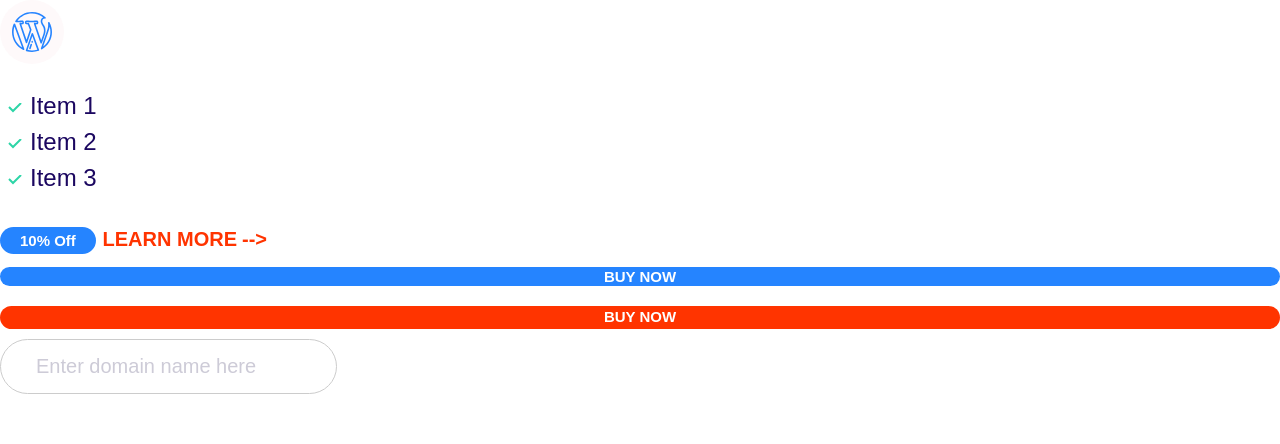
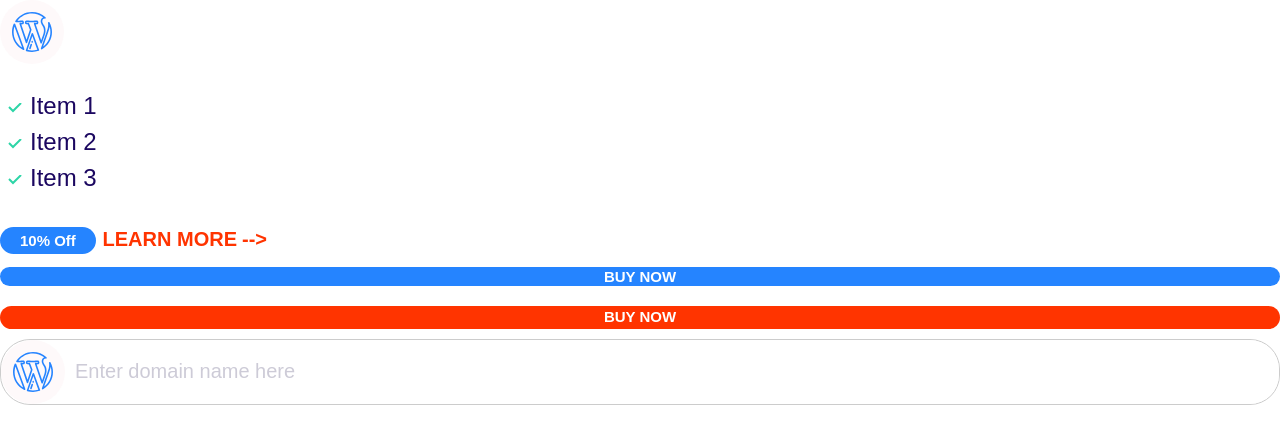
Before and after one commit to HandleyECTS/moshified--mami-is-better-, a plain HTML site: page index.html in a window 1280 px wide. Drawn offline with Linux system fonts and the light colour scheme.

Commit message:
input phase 2

```diff
--- a/css/styles.css
+++ b/css/styles.css
@@ -4,6 +4,8 @@
     --color-accent:#ff3400;
     --color-headings:#1b0760;
     --color-body:#918ca4;
+    --color-border:#ccc;
+    --border-radius: 30px;
 }
 
 *, *::after, *::before{
@@ -243,8 +245,8 @@ a{
 
 .input{
     padding: 1.5rem 3.5rem;
-    border: 1px solid #ccc;
-    border-radius: 30px;
+    border: 1px solid var(--color-border);
+    border-radius: var(--border-radius);
     outline: 0;
     color:  var(--color-headings);
     font-size: 2rem;
@@ -254,6 +256,22 @@ a{
     color: #cdcbd7;
 }
 
+.input-group{
+    border: 1px solid var(--color-border);
+    border-radius: var(--border-radius);
+    display: flex;
+}
+
+.input-group .input{
+    border:0;
+    flex-grow: 1;
+    padding: 1.5rem 1rem;
+}
+
+.input-group .btn{
+    margin: 4px;
+}
+
 @media screen and(min-width:1024px){
     .input{
         font-size: 1.5rem;
--- a/index.html
+++ b/index.html
@@ -30,6 +30,13 @@
    <button class="btn btn--primary btn--block">Buy Now</button>
    <a href="#"class="btn btn--accent btn--block">Buy Now</a>
 
-   <input type="text" class="input" placeholder="Enter domain name here">
+   <div class="input-group">
+       <span class="icon-container">
+           <svg class="icon icon--primary">
+               <use xlink:href="images/sprite.svg#wordpress"></use>
+           </svg>
+       </span>
+    <input type="text" class="input" placeholder="Enter domain name here">
+</div>
 </body>
 </html>
```
